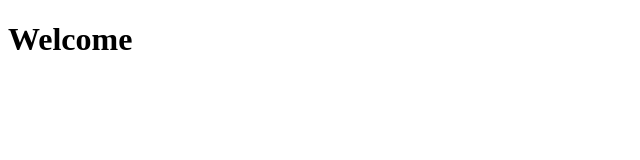
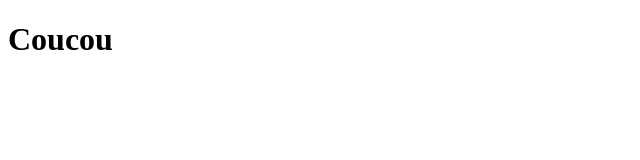
Before and after one commit to bouzouitadavid/bouzouitadavid.github.io, a plain HTML site: page index.html in a window 1280 px wide. Shown: the full height of the page, 0-640 px from the left. Drawn offline with Linux system fonts and the light colour scheme.

Commit message:
new line

```diff
--- a/index.html
+++ b/index.html
@@ -7,6 +7,6 @@
     <title>No title</title>
 </head>
 <body>
-    <h1>Welcome</h1>
+    <h1>Coucou</h1>
 </body>
 </html>
```
